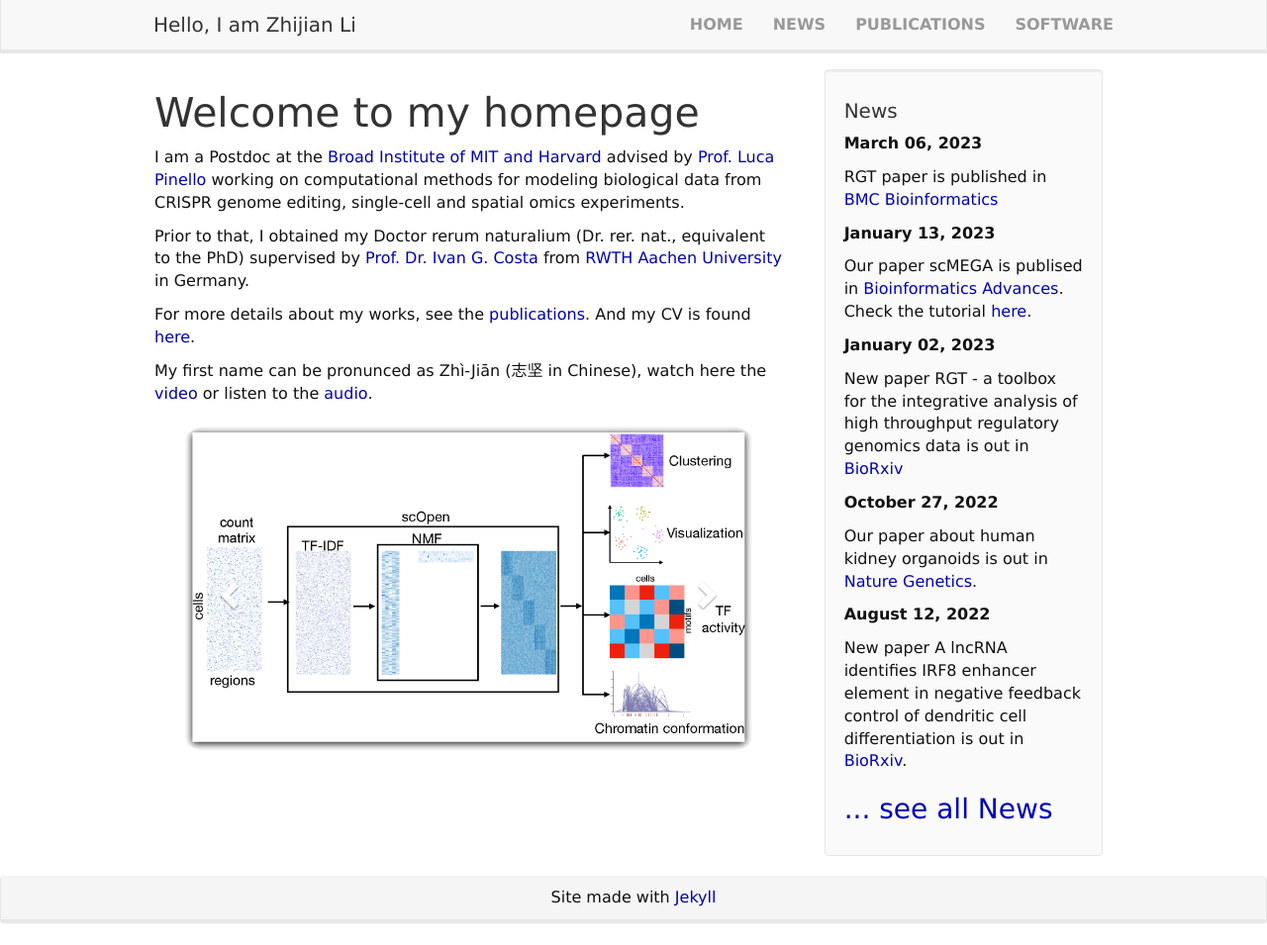
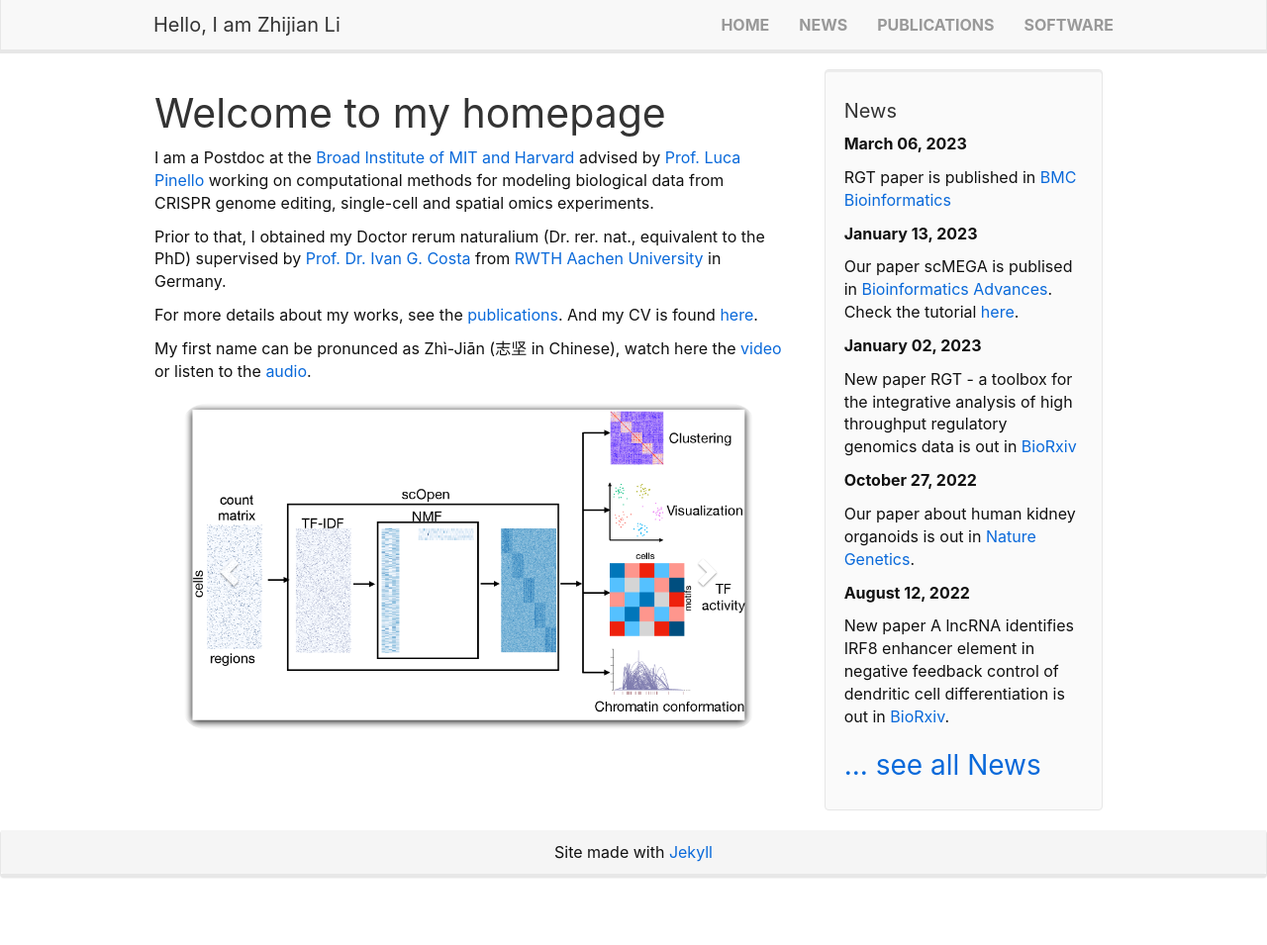
Before and after one commit to lzj1769/lzj1769.github.io, a Jekyll site: the page built from _pages/home.md, in a window 1280 px wide and 955 px high. Shown: the whole window at 99% size. Built offline with Jekyll 4.4.1, drawn with Linux system fonts in a browser that asks for light colours; nearby versions of some CDN libraries.

Commit message:
modify font color

```diff
--- a/css/main.scss
+++ b/css/main.scss
@@ -5,7 +5,7 @@
 @import "bootstrap";
 
 a{
-	color: #0003b6;
+	color: #0969da;
 }
 
 img {
@@ -18,7 +18,7 @@ img {
 body {
 	padding-top: 70px;
 	color: #111;
-	font-family:'Lucida Sans', sans-serif;
+	font-family: -apple-system,BlinkMacSystemFont,"Segoe UI","Noto Sans",Helvetica,Arial,sans-serif,"Apple Color Emoji","Segoe UI Emoji";
 }
 
 figcaption {
```
